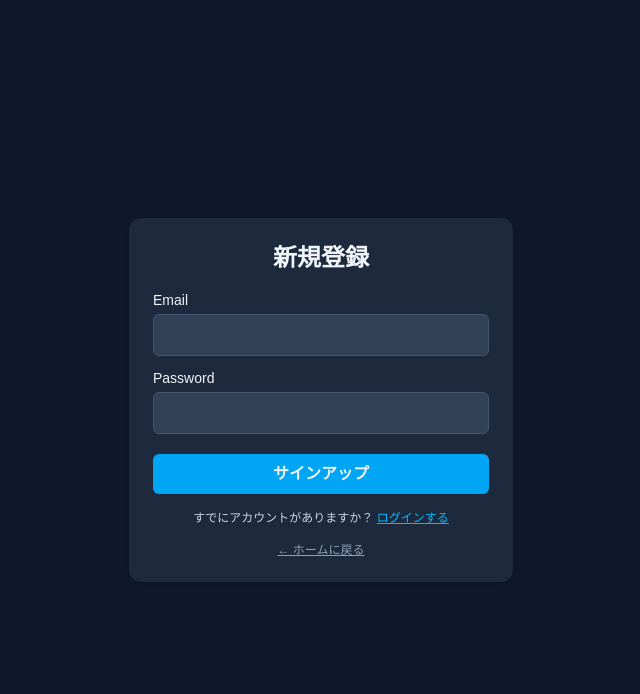
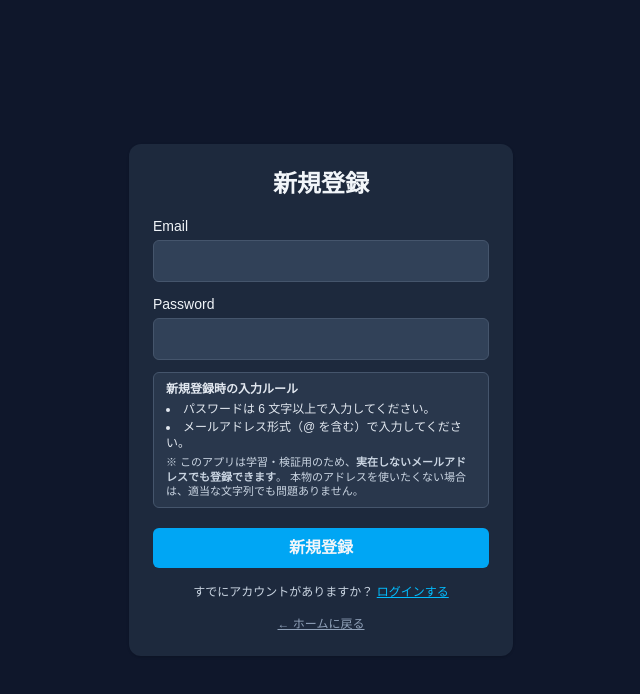
Before and after one commit to ryudaitakai/gym-log, a Next.js app: page /login in a window 1280 px wide. Both pictures are taken after a click on the button "新規登録する". Shown: the top 694 px of the page, without its empty margins (319-959 px from the left). Built offline with nearby package versions, Linux system fonts and the light colour scheme; no server answers.

Commit message:
Add note for sign up

```diff
--- a/src/app/history/page.tsx
+++ b/src/app/history/page.tsx
@@ -45,7 +45,7 @@ export default function History() {
 
   useEffect(() => {
     const fetchEntries = async () => {
-      // まずログインチェック
+      // ログインチェック
       const {
         data: { user },
         error,
@@ -86,6 +86,12 @@ export default function History() {
 
     fetchEntries();
   }, [router]);
+
+  // 🔓 ログアウト
+  const handleLogout = async () => {
+    await supabase.auth.signOut();
+    router.push("/login");
+  };
 
   const groupByDate = (entries: WorkoutEntry[]): DailySummary[] => {
     const map = new Map<string, WorkoutEntry[]>();
@@ -160,7 +166,7 @@ export default function History() {
       .from("workout_entries")
       .update(updated)
       .eq("id", id)
-      .eq("user_id", userId); // 念のため自分のデータだけ更新
+      .eq("user_id", userId);
 
     setSavingId(null);
 
@@ -192,7 +198,7 @@ export default function History() {
       .from("workout_entries")
       .delete()
       .eq("id", entry.id)
-      .eq("user_id", userId); // 自分のデータに限定
+      .eq("user_id", userId);
 
     setDeletingId(null);
 
@@ -238,6 +244,12 @@ export default function History() {
               </Link>
               <span className="text-sky-400">History</span>
             </nav>
+            <button
+              onClick={handleLogout}
+              className="text-xs text-slate-300 hover:text-slate-100 border border-slate-600 rounded px-2 py-1 ml-1"
+            >
+              Logout
+            </button>
           </div>
         </div>
       </header>
--- a/src/app/login/page.tsx
+++ b/src/app/login/page.tsx
@@ -23,6 +23,13 @@ export default function LoginPage() {
       return;
     }
 
+    // 必須要件チェック（必要に応じて調整してOK）
+    // 例: パスワードは 6 文字以上
+    if (mode === "signup" && password.length < 6) {
+      setMessage("パスワードは 6 文字以上で入力してください。");
+      return;
+    }
+
     setLoading(true);
 
     try {
@@ -32,6 +39,8 @@ export default function LoginPage() {
           password,
         });
         if (error) throw error;
+
+        // 今回はメール確認なしでそのままログイン扱いの運用想定
         setMessage("サインアップに成功しました。ログイン中です。");
         router.push("/");
       } else {
@@ -40,6 +49,7 @@ export default function LoginPage() {
           password,
         });
         if (error) throw error;
+
         router.push("/");
       }
     } catch (err: any) {
@@ -82,6 +92,25 @@ export default function LoginPage() {
             />
           </div>
 
+          {/* サインアップ時だけ注意書きを表示 */}
+          {mode === "signup" && (
+            <div className="text-xs text-slate-200 bg-slate-700/60 border border-slate-600 rounded-md px-3 py-2 space-y-1">
+              <p className="font-semibold">新規登録時の入力ルール</p>
+              <ul className="list-disc list-inside space-y-0.5">
+                <li>パスワードは 6 文字以上で入力してください。</li>
+                <li>メールアドレス形式（@ を含む）で入力してください。</li>
+              </ul>
+              <p className="mt-1 text-[11px] text-slate-300">
+                ※ このアプリは学習・検証用のため、
+                <span className="font-semibold">
+                  実在しないメールアドレスでも登録できます
+                </span>
+                。
+                本物のアドレスを使いたくない場合は、適当な文字列でも問題ありません。
+              </p>
+            </div>
+          )}
+
           <button
             type="submit"
             disabled={loading}
@@ -91,7 +120,7 @@ export default function LoginPage() {
               ? "処理中..."
               : mode === "login"
               ? "ログイン"
-              : "サインアップ"}
+              : "新規登録"}
           </button>
         </form>
 
--- a/src/app/page.tsx
+++ b/src/app/page.tsx
@@ -55,6 +55,12 @@ export default function Home() {
     checkAuth();
   }, [router]);
 
+  // 🔓 ログアウト
+  const handleLogout = async () => {
+    await supabase.auth.signOut();
+    router.push("/login");
+  };
+
   const handleAddSet = async () => {
     if (!userId) {
       alert("ログイン情報が取得できませんでした。もう一度ログインしてください。");
@@ -76,7 +82,7 @@ export default function Home() {
     const currentReps = Number(reps);
     const currentSetNumber = Number(setNumber);
 
-    // ① まずローカルの state に追加（画面の即時反映用）
+    // ① 画面側の state に追加
     const newSet: TrainingSet = {
       id: nextId,
       exercise,
@@ -108,7 +114,6 @@ export default function Home() {
     if (error) {
       console.error(error);
       alert("DBへの保存に失敗しました… コンソールを確認してください");
-      // TODO: 本当はローカル state からも取り消したほうがきれい
     }
   };
 
@@ -146,6 +151,13 @@ export default function Home() {
                 History
               </Link>
             </nav>
+
+            <button
+              onClick={handleLogout}
+              className="text-xs text-slate-300 hover:text-slate-100 border border-slate-600 rounded px-2 py-1 ml-1"
+            >
+              Logout
+            </button>
           </div>
         </div>
       </header>
```
